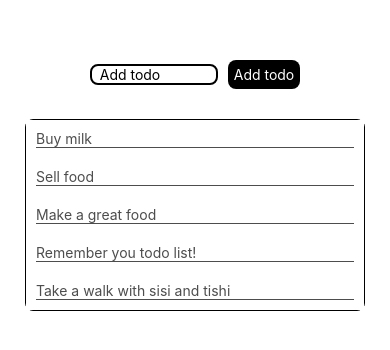
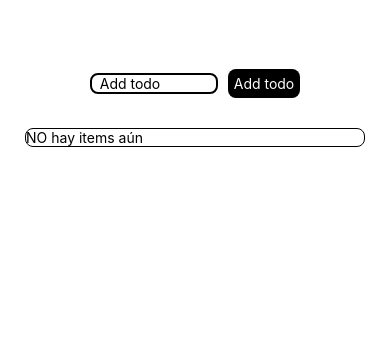
Before and after one commit to IgnazioFausto/react-native-coder22, a React Native app: screen / in a window 390 px wide. Shown: the part 242-592 px from the top of the page. Built offline with nearby package versions, Linux system fonts and the light colour scheme.

Commit message:
logica modal y todolist

```diff
--- a/Screens/Layout.js
+++ b/Screens/Layout.js
@@ -1,26 +1,72 @@
-import { View, StyleSheet, TextInput, Button } from 'react-native'
+import { View, StyleSheet, TextInput, Text, FlatList, Modal, TouchableOpacity } from 'react-native'
 import { colors } from '../Styles/Colors';
-import Item from '../components/Item';
+import TodoItem from '../components/TodoItem';
 import { useState } from 'react';
 import Boton from '../components/Button';
 
 const Layout = () => {
 
     const [input, setInput] = useState('');
+    const [todoList, setTodoList] = useState([]);
+    const [modalVisible, setModalVisible] = useState(false);
+    const [idSelected, setIdSelected] = useState('');
+
+    const handleAdd = () => {
+        setTodoList([...todoList, { id: Date.now(), todo: input }]);
+        setInput('');
+    }
+
+    const renderTodo = ({ item }) => <TodoItem onPress={()=> handleModal(item.id)} todo={item}></TodoItem>
+
+    const handleModal = (id) => {
+        setModalVisible(true);
+        setIdSelected(id);
+    }
+
+    const handleDelete = () => {
+        const todosFiltrados = todoList.filter(todo => todo.id !== idSelected);
+        setTodoList(todosFiltrados);
+        setModalVisible(false);
+    }
+
 
     return (
         <View style={styles.container} >
             <View style={styles.topContainer}>
-                <TextInput style={styles.input} placeholder="Add todo" onChangeText={setInput} value={input}/>
-                <Boton title="Add todo"/>
+                <TextInput style={styles.input} placeholder="Add todo" onChangeText={setInput} value={input} />
+                <Boton title="Add todo" onPress={handleAdd} />
+            </View>
+            <View style={styles.itemList}>
+                {todoList.length !== 0 ?
+                    <FlatList
+                        data={todoList}
+                        keyExtractor={todo => todo.id}
+                        renderItem={renderTodo}
+                    />
+                    :
+                    <Text>NO hay items aún</Text>}
+
+            </View>
+            <Modal
+                animationType='fade'
+                transparent={true}
+                visible={modalVisible}
+                onRequestClose={() => {
+                    setModalVisible(!modalVisible);
+                }
+                }>
+
+                <View styles={styles.modalContainer}>
+                    <TouchableOpacity onPress={() => setModalVisible(false)}>
+                        <Text style={styles.textoModal}>
+                            X
+                        </Text>
+                    </TouchableOpacity>
+                    <TouchableOpacity onPress={handleDelete}>
+                        <Text style={styles.textoModal}>Eliminar tarea</Text>
+                    </TouchableOpacity>
                 </View>
-            <View style={styles.itemList}>
-                <Item item = {{id:1, todo: 'Buy milk'}}></Item>
-                <Item item = {{id:1, todo: 'Sell food'}}></Item>
-                <Item item = {{id:1, todo: 'Make a great food'}}></Item>
-                <Item item = {{id:1, todo: 'Remember you todo list!'}}></Item>
-                <Item item = {{id:1, todo: 'Take a walk with sisi and tishi'}}></Item>
-            </View>
+            </Modal>
         </View>
     )
 }
@@ -33,6 +79,7 @@ const styles = StyleSheet.create({
         flexDirection: 'column',
         justifyContent: 'space-around',
         alignItems: 'center',
+        marginTop: 50,
     },
     topContainer: {
         flexDirection: 'row',
@@ -43,7 +90,7 @@ const styles = StyleSheet.create({
     input: {
         borderRadius: 8,
         borderWidth: 2,
-        width:'40%',
+        width: '40%',
         marginRight: 10,
         paddingHorizontal: 8,
     },
@@ -52,6 +99,18 @@ const styles = StyleSheet.create({
         borderRadius: 8,
         borderWidth: 1,
         width: '100%',
+        marginVertical: '60%',
         marginTop: 20,
     },
+    modalContainer: {
+        height: '100%',
+        width: '100%',
+        backgroundColor: colors.black,
+        alignItems: 'center',
+        justifyContent: 'center',
+    },
+    textoModal: {
+        color: colors.black,
+        fontSize: 30,
+    }
 })
--- a/components/Button.js
+++ b/components/Button.js
@@ -2,9 +2,9 @@ import { StyleSheet, Text, TouchableOpacity } from 'react-native'
 import React from 'react'
 import { colors } from '../Styles/Colors'
 
-const Boton = () => {
+const Boton = ({onPress}) => {
     return (
-        <TouchableOpacity style={styles.boton}>
+        <TouchableOpacity style={styles.boton} onPress={onPress} >
 
             <Text style={styles.texto}>
                 Add todo
--- a/components/Item.js
+++ /dev/null
@@ -1,28 +0,0 @@
-import { StyleSheet, Text, View } from 'react-native'
-import React from 'react'
-import { colors } from '../Styles/Colors'
-
-const Item = ({item}) => {
-  return (
-    <View style={styles.Itemcontainer}>
-      <Text style={styles.text}>{item.todo}</Text>
-    </View>
-  )
-}
-
-export default Item;
-
-const styles = StyleSheet.create({
-    Itemcontainer: {
-        backgroundColor: colors.white,
-        padding: 10,
-    },
-
-    text: {
-        color: colors.brown,
-        borderBottomColor: colors.brown,
-        borderBottomWidth: 1,
-
-    }
-
-})
--- /dev/null
+++ b/components/TodoItem.js
@@ -0,0 +1,30 @@
+import { StyleSheet, Text, TouchableOpacity, View } from 'react-native'
+import React from 'react'
+import { colors } from '../Styles/Colors'
+
+const TodoItem = ({ todo, onPress }) => {
+  return (
+    <View style={styles.Itemcontainer}>
+      <TouchableOpacity onPress={onPress}>
+        <Text style={styles.text}>{todo.todo}</Text>
+      </TouchableOpacity>
+    </View>
+  )
+}
+
+export default TodoItem;
+
+const styles = StyleSheet.create({
+  Itemcontainer: {
+    backgroundColor: colors.white,
+    padding: 10,
+  },
+
+  text: {
+    color: colors.brown,
+    borderBottomColor: colors.brown,
+    borderBottomWidth: 1,
+
+  }
+
+})
```
